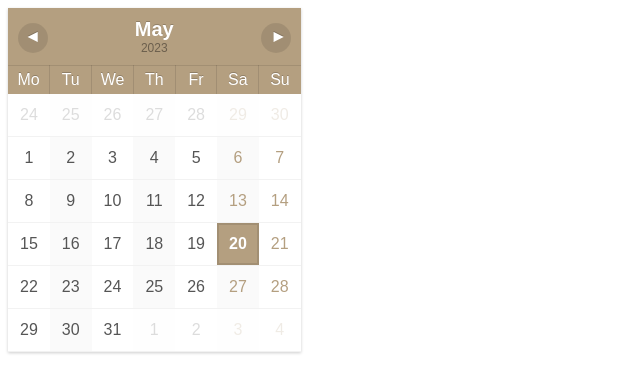
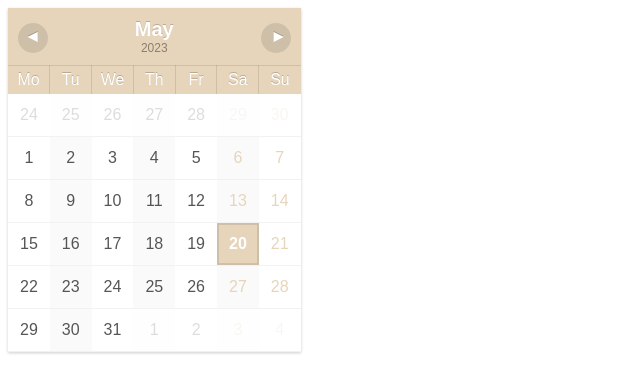
Before and after one commit to inkandalderbooks/Dark-Minimalist-notion, a plain HTML site: page index.html in a window 1280 px wide. Shown: the whole page, without its empty margins (0-640 px from the left). Drawn offline with Linux system fonts and the light colour scheme.

Commit message:
Update index.html

```diff
--- a/index.html
+++ b/index.html
@@ -57,7 +57,7 @@
     th {
       border-top: 1px solid rgba(0, 0, 0, 0.1);
       border-right: 1px solid rgba(0, 0, 0, 0.1);
-      background-color: #B49F80;
+      background-color: #E6D5BB;
       color: #fff;
       text-shadow: 0px -1px 0px rgba(0, 0, 0, 0.2);
       font-weight: normal;
@@ -91,11 +91,11 @@
 
     td:last-child>span,
     td:nth-child(6)>span {
-      color: #B49F80;
+      color: #E6D5BB;
     }
     td.avui>span {
       font-weight: bold;
-      background-color: #B49F80;
+      background-color: #E6D5BB;
       color: #fff;
       border: 2px solid rgba(0, 0, 0, 0.1);
     }
```
